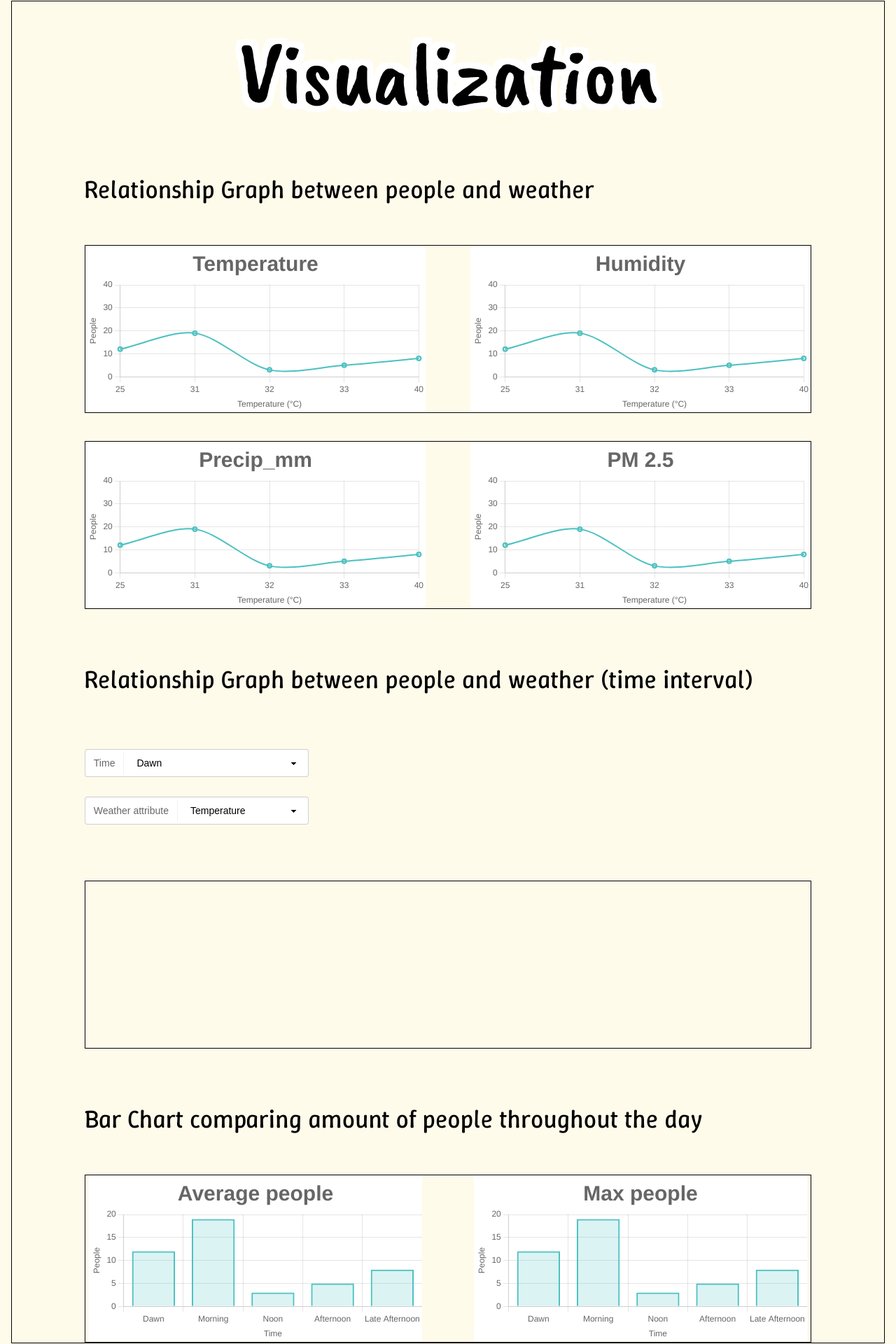
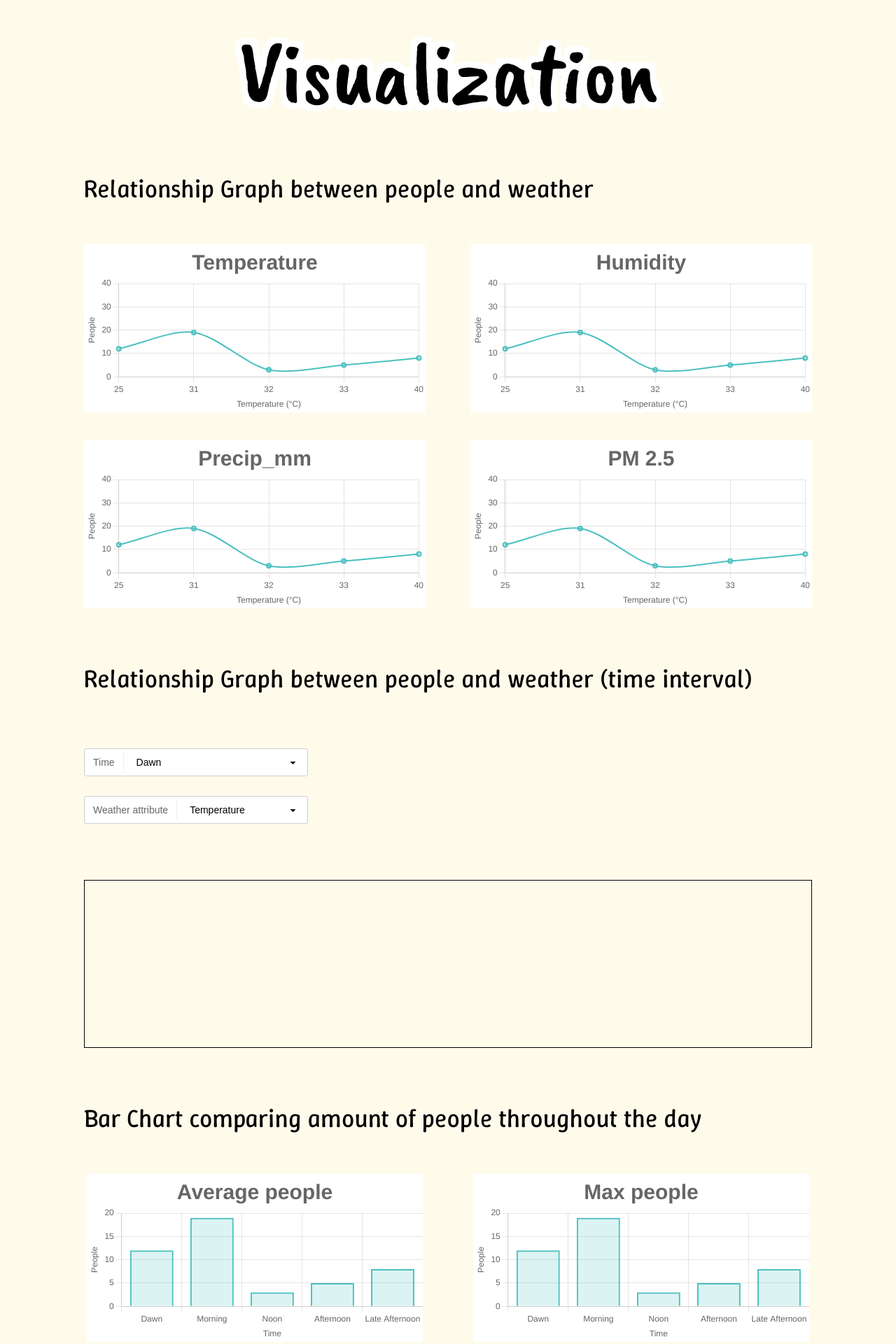
Before and after one commit to jee-gamer/should-I-go-exercise-today, a Next.js app: page /visualization in a window 1280 px wide. Shown: the part 103-2023 px from the top of the page at 70% size. Built offline with nearby package versions, Linux system fonts and the light colour scheme.

Commit message:
Remove some borders from visual page

```diff
--- a/app/visualization/page.js
+++ b/app/visualization/page.js
@@ -21,11 +21,11 @@ export default function Visualization() {
 
 	return (
 		<div className="flex flex-col items-center justify-items-center min-h-fit h-screen sm:p-20 font-[family-name:var(--font-geist-sans)] text-black notebook-wo-line">
-			<div id="main" className="flex flex-col items-center justify-items-start min-w-full min-h-screen border">
+			<div id="main" className="flex flex-col items-center justify-items-start min-w-full min-h-screen">
 				<span className={`text-9xl ${CaveatBrush_font.className} mt-10 text-outline`}> Visualization </span>
 				<span className={`inline-block text-left text-4xl ${WinkySans_font.className} mt-20 w-5/6 mb-15`}> Relationship Graph between people and weather</span>
 
-				<div id="graph1" className="flex flex-row items-start justify-center w-5/6 h-[30vh] gap-16 border">
+				<div id="graph1" className="flex flex-row items-start justify-center w-5/6 h-[30vh] gap-16">
 					<div className="w-1/2 h-full">
 						<LineChart
 							xData={['25', '31', '32', '33', '40']}
@@ -46,7 +46,7 @@ export default function Visualization() {
 					</div>
 				</div>
 
-				<div id="graph2" className="flex flex-row items-start justify-center w-5/6 h-[30vh] gap-16 mt-10 border">
+				<div id="graph2" className="flex flex-row items-start justify-center w-5/6 h-[30vh] gap-16 mt-10 ">
 					<div className="w-1/2 h-full">
 						<LineChart
 							xData={['25', '31', '32', '33', '40']}
@@ -92,11 +92,11 @@ export default function Visualization() {
 
 				<div
 					className="flex flex-row items-center justify-center w-5/6 h-[30vh] gap-16 mt-20 border">
-				{/*	Put your graph here Putter, How you get the data from the Time and Weather value is up to you */}
+				{/*	I will pull the data from the api putter make */}
 				</div>
 
 				<span className={`inline-block text-left text-4xl ${WinkySans_font.className} mt-20 w-5/6`}> Bar Chart comparing amount of people throughout the day</span>
-				<div id="graph2" className="flex flex-row items-start justify-center w-5/6 h-[30vh] gap-16 border mt-15">
+				<div id="graph2" className="flex flex-row items-start justify-center w-5/6 h-[30vh] gap-16  mt-15">
 					<div className="flex flex-col items-center w-1/2 h-full">
 						<BarChart
 							xData={['Dawn', 'Morning', 'Noon', 'Afternoon', 'Late Afternoon']}
```
